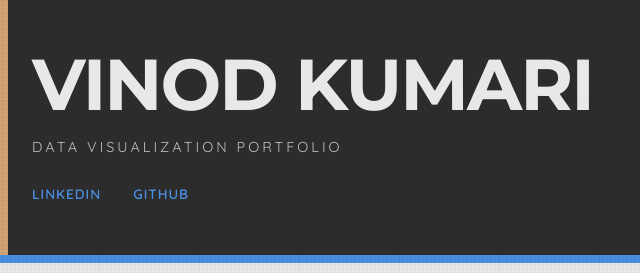
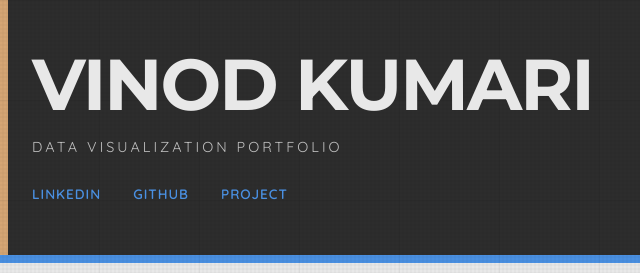
Before and after one commit to vkumarilse/vkumarilse.github.io, a plain HTML site: page portfolio/finalportfolioindex.html in a window 1280 px wide. Shown: the top 273 px of the page, 0-640 px from the left. Drawn offline with nearby package versions, Linux system fonts and the light colour scheme; a script that the page names is missing.

Commit message:
Update finalportfolioindex.html

```diff
--- a/portfolio/finalportfolioindex.html
+++ b/portfolio/finalportfolioindex.html
@@ -270,6 +270,7 @@
             <div class="links">
                 <a href="https://www.linkedin.com/in/vinodkumari/">LinkedIn</a>
                 <a href="https://github.com/vkumarilse">GitHub</a>
+                <a href="https://vkumarilse.io/project/projectindex.html">Project</a>
 
             </div>
         </div>
@@ -734,4 +735,5 @@ The improved version retains FT styling while using a single axis with interacti
 
         </script>
 </body>
+
 </html>
```
